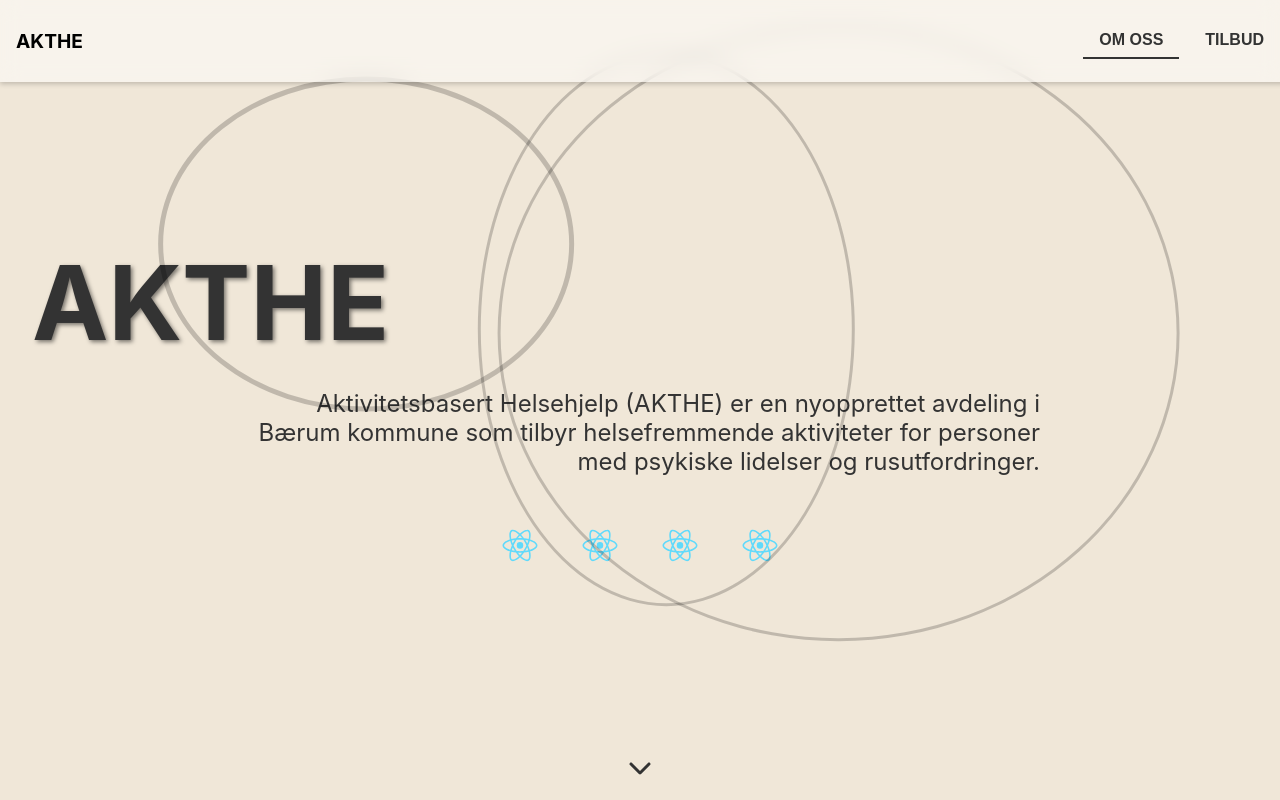
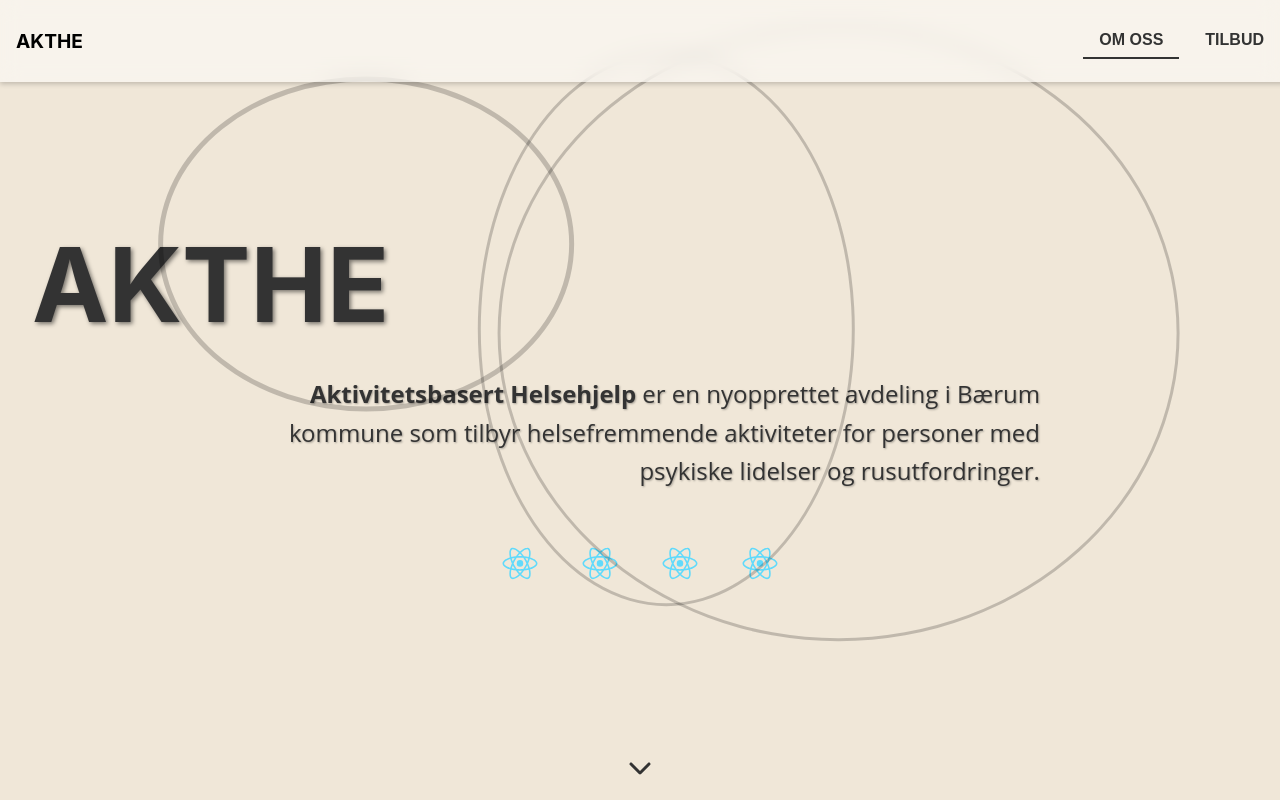
Before and after one commit to Designrpros/AKTHE, a React (Create React App) app: page / in a window 1280 px wide. Shown: the top 800 px of the page. Built offline with nearby package versions, Linux system fonts and the light colour scheme.

Commit message:
bold paragraph and shadow

```diff
--- a/src/components/Home.js
+++ b/src/components/Home.js
@@ -253,13 +253,17 @@ const CustomHeading = styled(motion.h1)`
 `;
 
 const CustomParagraph = styled(motion.p)`
-  font-size: clamp(1rem, 2.5vw, 1.5rem); // Adjusts between 1rem and 1.5rem based on viewport width
-  color: #333;
-  margin: 1rem 0;
-  max-width: 800px;
-  text-align: right;
-  padding: 0 20px; // Adds padding to prevent text from touching the edges on small screens
+  font-size: clamp(1rem, 2.5vw, 1.5rem); // Responsive font size
+  line-height: 1.6; // Improved line height for readability
+  color: #333; // Adjust based on your design
+  text-align: right; // Justify or center based on preference
+  padding: 0 20px; // Padding to ensure it doesn't touch the edges
+  max-width: 800px; // Limit the width for better readability
+  margin: 20px auto; // Center it horizontally
+  font-family: 'Open Sans', sans-serif; // Example font
+  text-shadow: 1px 1px 2px rgba(0, 0, 0, 0.3);
 `;
+
 
 
 const TextRevealContainer = styled(motion.div)`
@@ -387,10 +391,9 @@ const Home = () => {
                 variants={wrappedTextRevealVariants}
             >
                 <CustomParagraph>
-                Aktivitetsbasert Helsehjelp (AKTHE) er en nyopprettet avdeling i Bærum
-                kommune som tilbyr helsefremmende aktiviteter for personer med psykiske
-                lidelser og rusutfordringer.
+                    <span style={{ fontWeight: 'bold' }}>Aktivitetsbasert Helsehjelp</span> er en nyopprettet avdeling i Bærum kommune som tilbyr helsefremmende aktiviteter for personer med psykiske lidelser og rusutfordringer.
                 </CustomParagraph>
+
             </WrappedTextRevealContainer>
         <LogoContainer>
           <img src={logo} alt="AKTHE Logo 1" style={{ maxWidth: '80px' }} />
```
